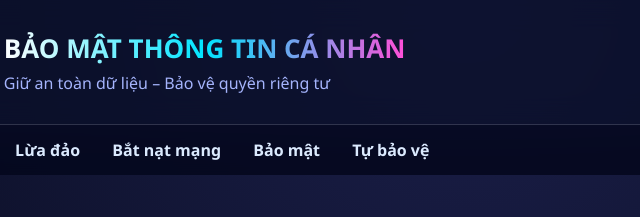
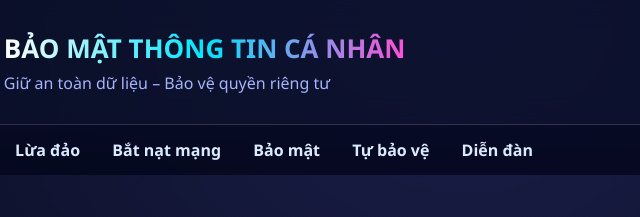
Before and after one commit to Nexoravn/tinhoc, a plain HTML site: page bao-mat.html in a window 1280 px wide. Shown: the top 217 px of the page, 173-813 px from the left. Drawn offline with Linux system fonts and the light colour scheme.

Commit message:
Add 'Diễn đàn' link to navigation

```diff
--- a/bao-mat.html
+++ b/bao-mat.html
@@ -198,11 +198,12 @@ footer{
 </header>
 
 <nav>
-    <a href="index.html">Trang chủ</a>
+     <a href="index.html">Trang chủ</a>
     <a href="lua-dao.html">Lừa đảo</a>
     <a href="bat-nat-mang.html">Bắt nạt mạng</a>
     <a href="bao-mat.html">Bảo mật</a>
     <a href="tu-bao-ve.html">Tự bảo vệ</a>
+    <a href="dien-dan.html">Diễn đàn</a>
 </nav>
 
 <div class="container">
```
